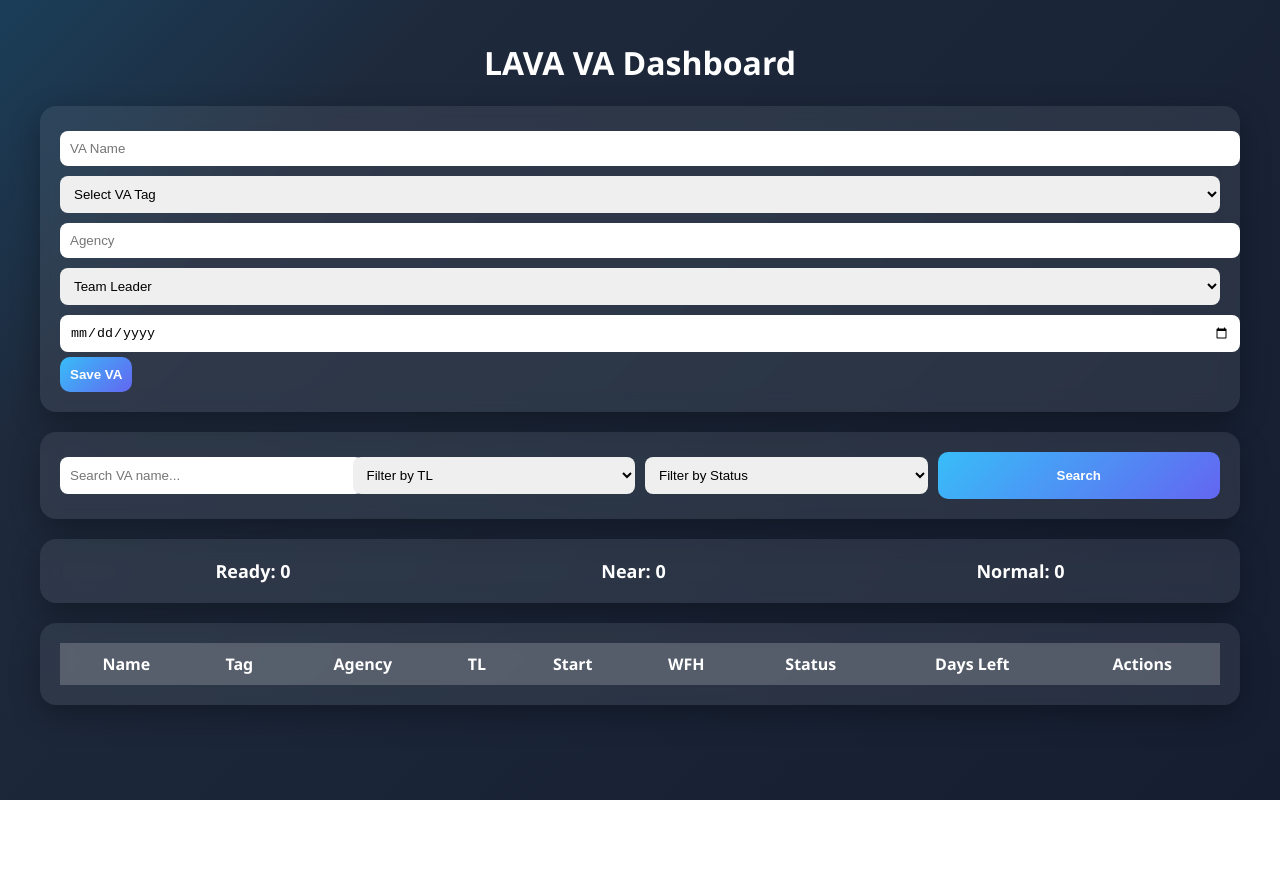
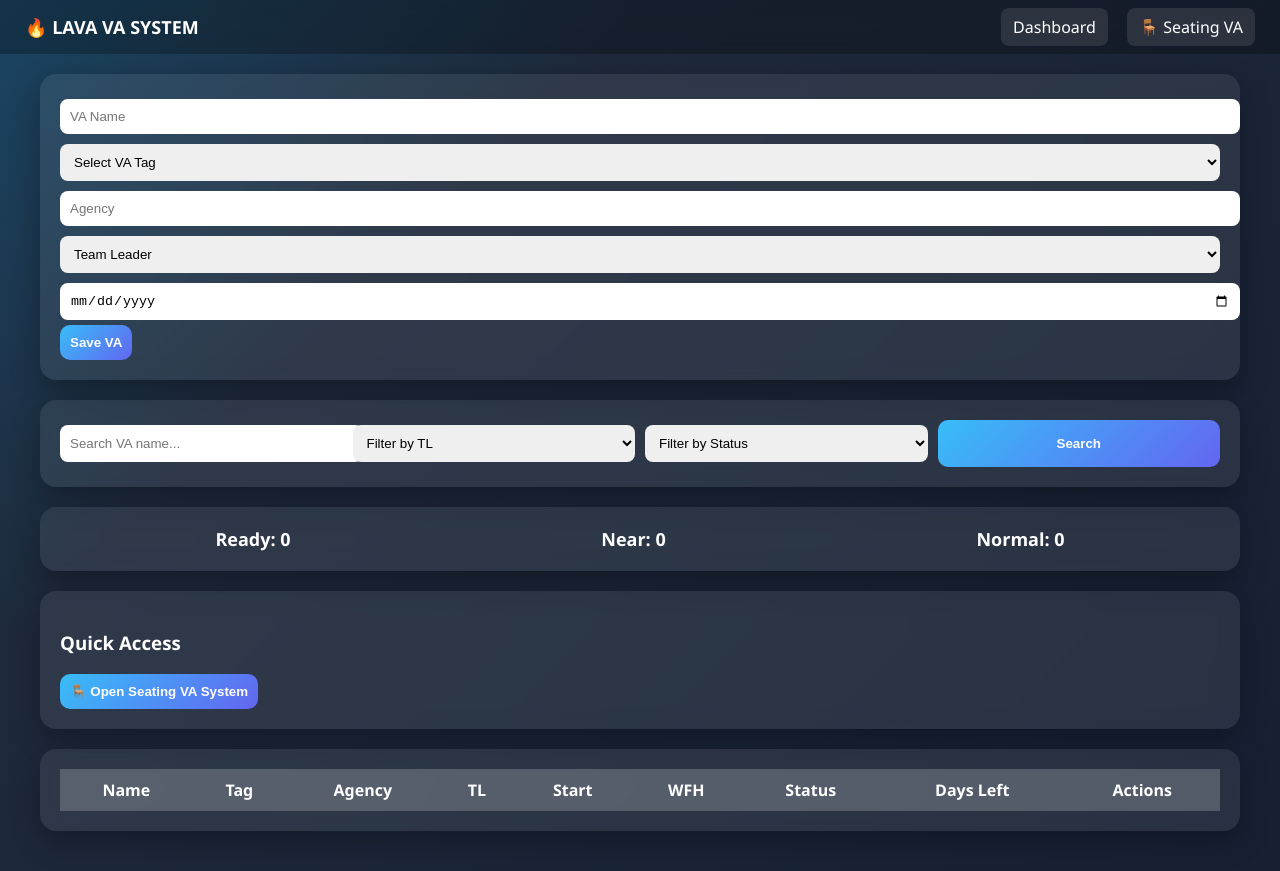
Before and after one commit to jonasrosauro122-a11y/Work-From-Home-Website, a plain HTML site: page index.html in a window 1280 px wide. Before the commit the page ends 800 px from the top, so only its background shows below. Drawn offline with nearby package versions, Linux system fonts and the light colour scheme; no server answers.

Commit message:
Update index.html

```diff
--- a/index.html
+++ b/index.html
@@ -23,8 +23,39 @@ body {
   100% { background-position: 0% 50%; }
 }
 
+/* NAVBAR */
+.navbar {
+  display: flex;
+  justify-content: space-between;
+  align-items: center;
+  padding: 15px 25px;
+  background: rgba(0,0,0,0.25);
+  backdrop-filter: blur(10px);
+  position: sticky;
+  top: 0;
+  z-index: 1000;
+}
+
+.navbar h2 {
+  margin: 0;
+  font-size: 18px;
+}
+
+.nav-links a {
+  color: white;
+  text-decoration: none;
+  margin-left: 15px;
+  padding: 8px 12px;
+  border-radius: 8px;
+  background: rgba(255,255,255,0.1);
+  transition: 0.3s;
+}
+
+.nav-links a:hover {
+  background: rgba(255,255,255,0.25);
+}
+
 .container { max-width: 1200px; margin: auto; padding: 20px; }
-h1 { text-align: center; }
 
 .card {
   background: rgba(255,255,255,0.08);
@@ -72,7 +103,6 @@ tr:nth-child(even) { background: rgba(255,255,255,0.05); }
   gap: 10px;
 }
 
-/* Scroll Animation */
 .fade-scroll {
   opacity: 0;
   transform: translateY(20px);
@@ -84,7 +114,6 @@ tr:nth-child(even) { background: rgba(255,255,255,0.05); }
   transform: translateY(0);
 }
 
-/* Urgent */
 .urgent {
   background: rgba(239, 68, 68, 0.2) !important;
   animation: pulse 1.5s infinite;
@@ -96,7 +125,6 @@ tr:nth-child(even) { background: rgba(255,255,255,0.05); }
   100% { box-shadow: 0 0 0 0 rgba(239,68,68,0); }
 }
 
-/* Stats */
 .stats {
   display: flex;
   justify-content: space-around;
@@ -107,9 +135,18 @@ tr:nth-child(even) { background: rgba(255,255,255,0.05); }
 </head>
 
 <body>
+
+<!-- NAVBAR -->
+<div class="navbar">
+  <h2>🔥 LAVA VA SYSTEM</h2>
+
+  <div class="nav-links">
+    <a href="index.html">Dashboard</a>
+    <a href="seating.html">🪑 Seating VA</a>
+  </div>
+</div>
+
 <div class="container">
-
-<h1>LAVA VA Dashboard</h1>
 
 <!-- FORM -->
 <div class="card">
@@ -160,6 +197,14 @@ tr:nth-child(even) { background: rgba(255,255,255,0.05); }
 <div>Normal: <span id="normalCount">0</span></div>
 </div>
 
+<!-- QUICK ACCESS -->
+<div class="card">
+  <h3>Quick Access</h3>
+  <button onclick="window.location.href='seating.html'">
+    🪑 Open Seating VA System
+  </button>
+</div>
+
 <!-- TABLE -->
 <div class="card table-wrapper">
 <table>
@@ -193,7 +238,6 @@ let data = [];
 let filteredData = [];
 let editingId = null;
 
-/* DATE LOGIC */
 function calc45(date) {
   let d = new Date(date);
   d.setDate(d.getDate() + 45);
@@ -204,7 +248,6 @@ function daysLeft(start) {
   return Math.ceil((calc45(start) - new Date()) / (1000 * 60 * 60 * 24));
 }
 
-/* LOAD */
 async function loadData() {
   const { data: result } = await supabaseClient.from('vas').select('*');
   data = (result || []).sort((a, b) => new Date(a.start) - new Date(b.start));
@@ -212,7 +255,6 @@ async function loadData() {
   render();
 }
 
-/* FILTER */
 function applyFilter() {
   const search = searchInput.value.toLowerCase();
   const tlFilter = filterTL.value;
@@ -232,7 +274,6 @@ function applyFilter() {
   render();
 }
 
-/* ADD */
 async function addVA() {
   const payload = {
     name: vaName.value,
@@ -257,7 +298,6 @@ async function addVA() {
   loadData();
 }
 
-/* DELETE */
 async function deleteVA(id) {
   if (confirm("Delete this VA?")) {
     await supabaseClient.from('vas').delete().eq('id', id);
@@ -265,7 +305,6 @@ async function deleteVA(id) {
   }
 }
 
-/* EDIT */
 function editVA(id) {
   const v = data.find(x => x.id === id);
   vaName.value = v.name;
@@ -285,7 +324,6 @@ function clear() {
   editingId = null;
 }
 
-/* RENDER */
 function render() {
   const table = document.getElementById("table");
   table.innerHTML = "";
@@ -327,22 +365,12 @@ function render() {
   nearCount.innerText = near;
   normalCount.innerText = normal;
 
-  setTimeout(handleScrollAnimation, 100);
+  setTimeout(() => {
+    document.querySelectorAll(".fade-scroll").forEach(el => {
+      el.classList.add("show");
+    });
+  }, 100);
 }
-
-/* SCROLL ANIMATION */
-function handleScrollAnimation() {
-  document.querySelectorAll(".fade-scroll").forEach(el => {
-    const rect = el.getBoundingClientRect();
-    if (rect.top < window.innerHeight - 50) {
-      el.classList.add("show");
-    } else {
-      el.classList.remove("show");
-    }
-  });
-}
-
-window.addEventListener("scroll", handleScrollAnimation);
 
 loadData();
 </script>
```
